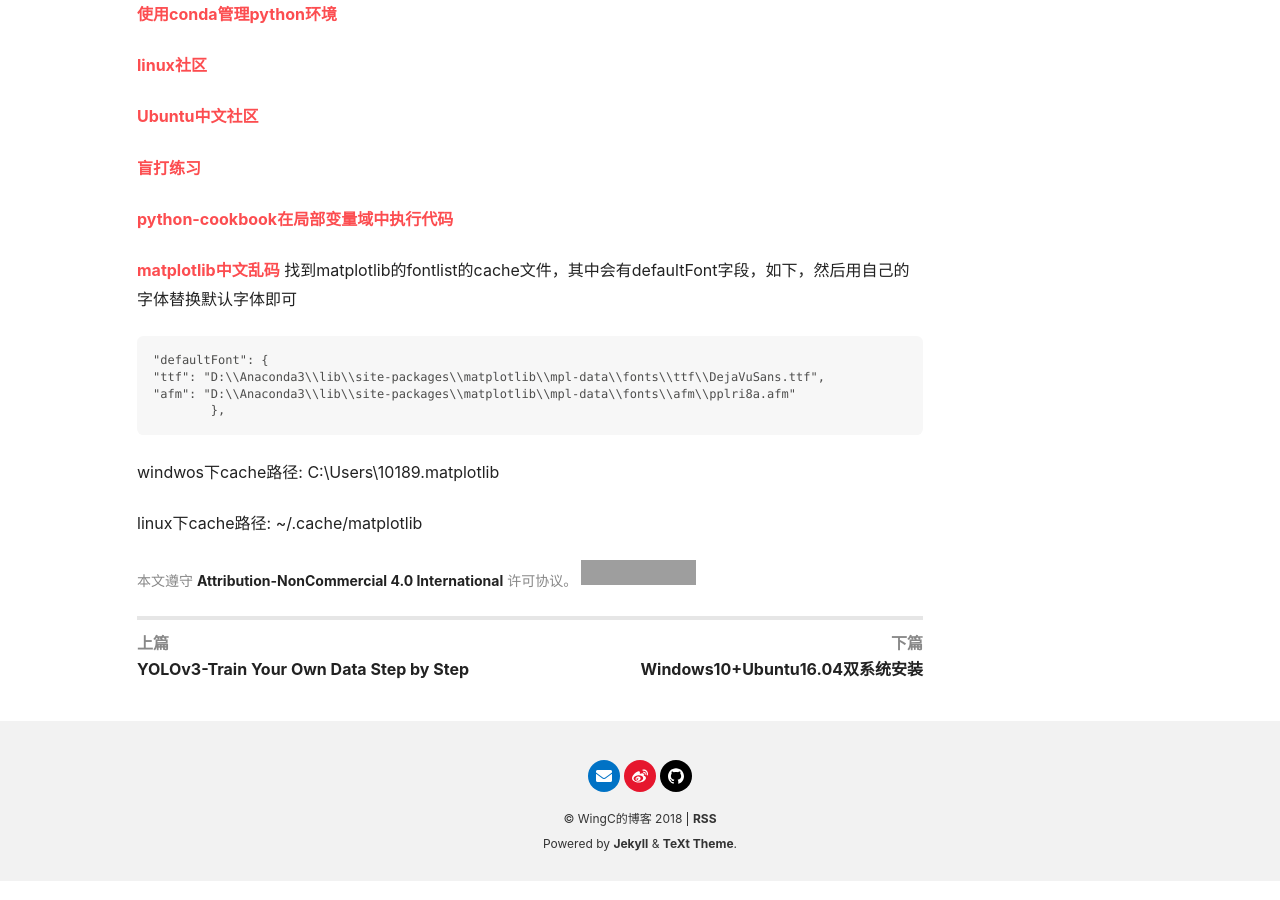
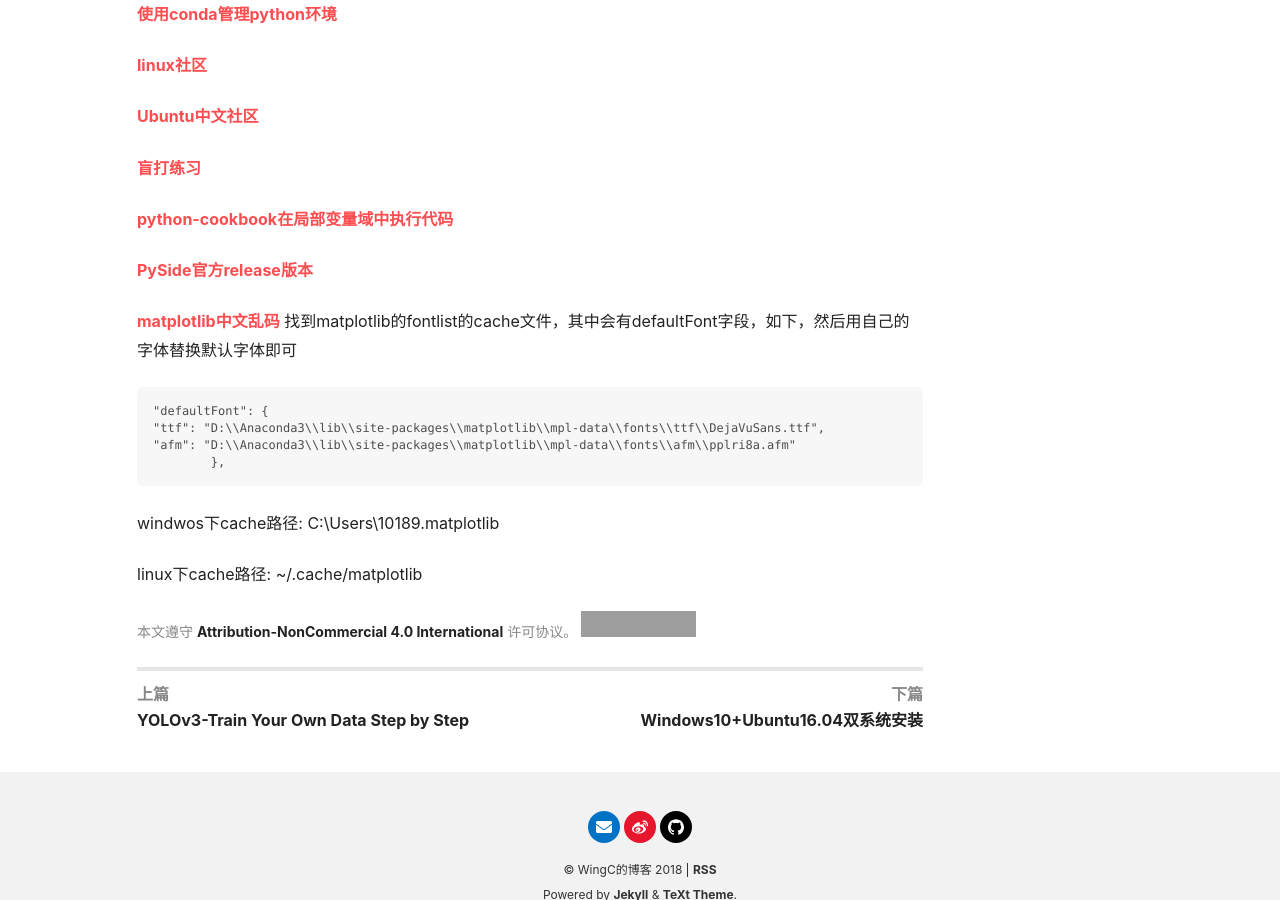
Before and after one commit to WingsGo/WingsGo.github.io, a Jekyll site: the page built from _posts/2018-10-29-memo.md, in a window 1280 px wide and 900 px high, scrolled down 581 px. Built offline with Jekyll 4.4.1, drawn with Linux system fonts in a browser that asks for light colours; nearby versions of some CDN libraries; comment, search, counter and statistics services are not loaded; grey boxes are pictures that could not be loaded.

Commit message:
add PySide release

```diff
--- a/_posts/2018-10-29-memo.md
+++ b/_posts/2018-10-29-memo.md
@@ -30,6 +30,8 @@ tags:
 
 [python-cookbook在局部变量域中执行代码](https://python3-cookbook.readthedocs.io/zh_CN/latest/c09/p23_executing_code_with_local_side_effects.html)
 
+[PySide官方release版本](https://download.qt.io/official_releases/pyside/)
+
 [matplotlib中文乱码](https://www.zhihu.com/question/25404709/answer/309784195)
 找到matplotlib的fontlist的cache文件，其中会有defaultFont字段，如下，然后用自己的字体替换默认字体即可
 
```
